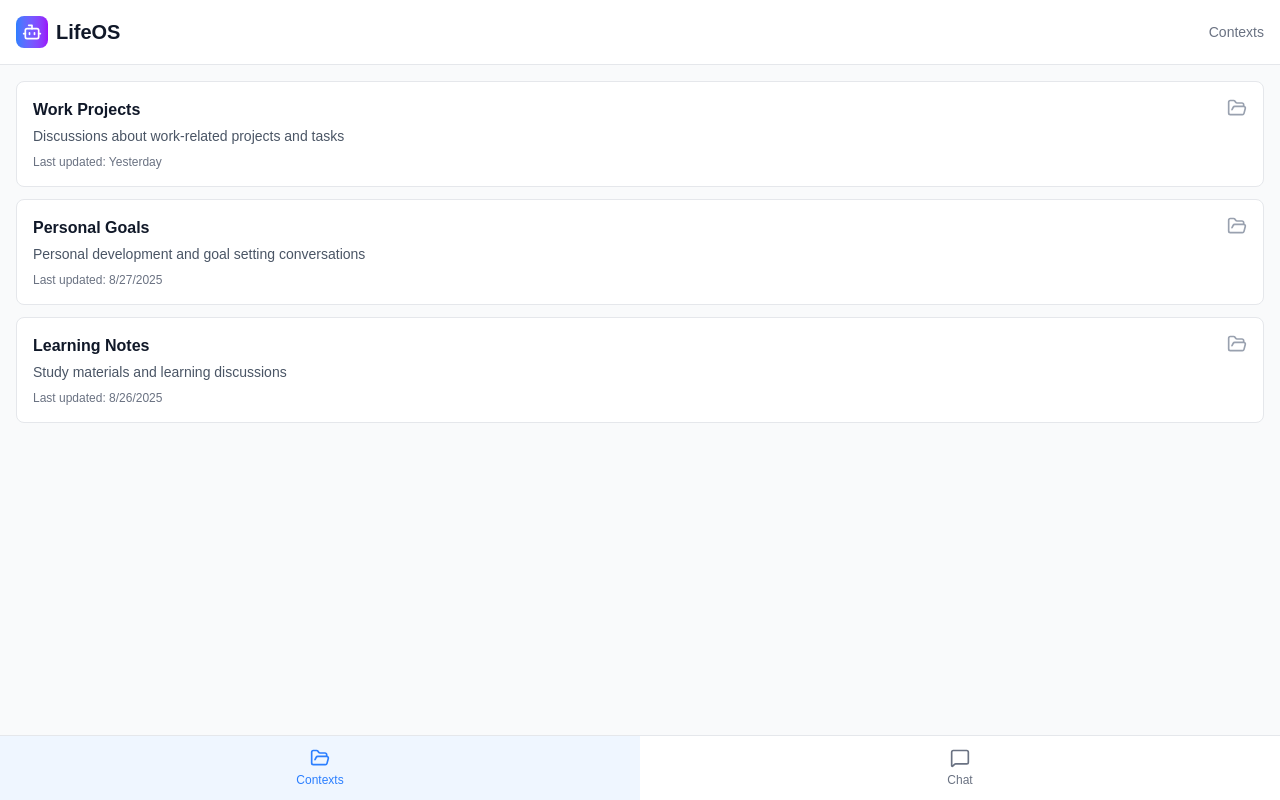
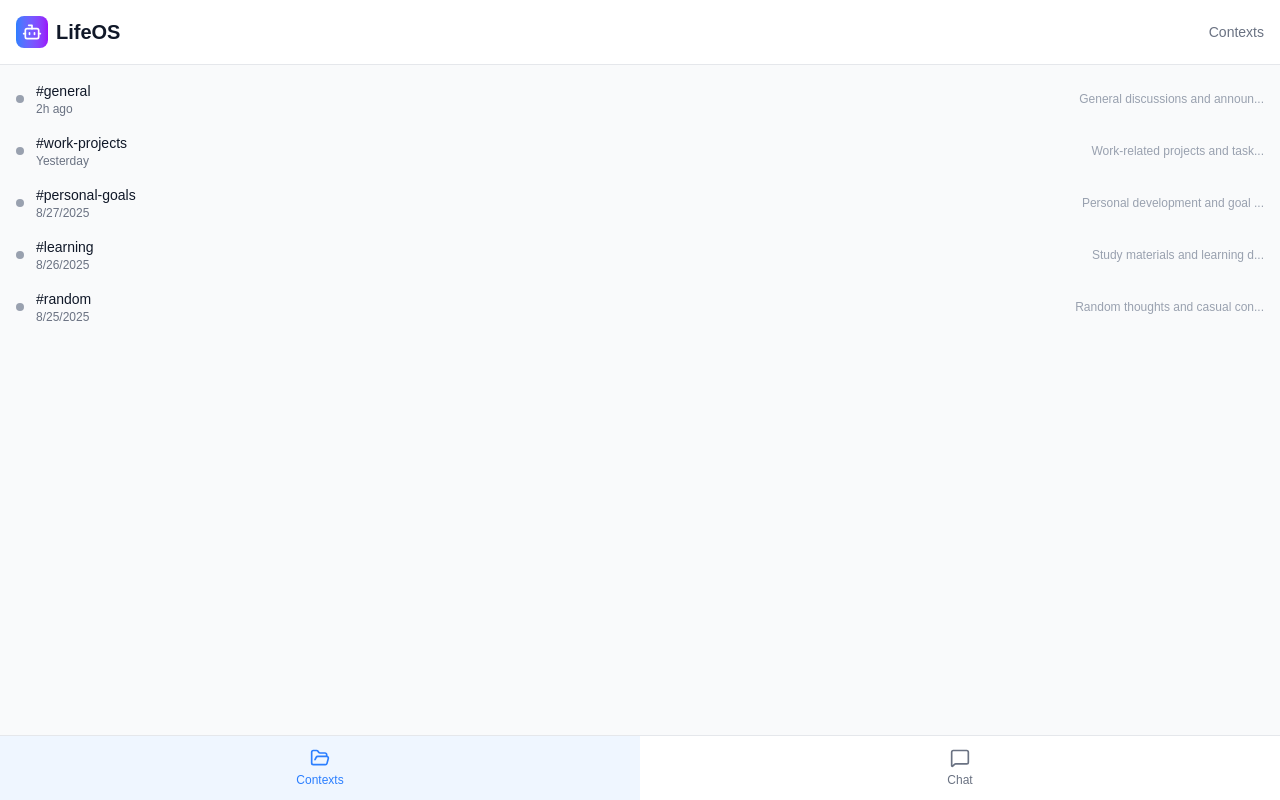
Before and after one commit to ayushmehre/lifeos, a Next.js app: page / in a window 1280 px wide. Both pictures are taken after a click on the button "Contexts". Built offline with nearby package versions, Linux system fonts and the light colour scheme.

Commit message:
feat: make contexts list compact and Slack-like with channel naming

```diff
--- a/src/app/page.tsx
+++ b/src/app/page.tsx
@@ -1,7 +1,16 @@
 "use client";
 
 import { useState, useRef, useEffect } from "react";
-import { Send, Bot, User, Loader2, Download, X, MessageSquare, FolderOpen } from "lucide-react";
+import {
+	Send,
+	Bot,
+	User,
+	Loader2,
+	Download,
+	X,
+	MessageSquare,
+	FolderOpen,
+} from "lucide-react";
 
 interface Message {
 	id: string;
@@ -30,21 +39,33 @@ export default function Home() {
 	const [contexts] = useState<Context[]>([
 		{
 			id: "1",
-			name: "Work Projects",
-			description: "Discussions about work-related projects and tasks",
+			name: "general",
+			description: "General discussions and announcements",
+			lastUpdated: new Date(Date.now() - 2 * 60 * 60 * 1000), // 2 hours ago
+		},
+		{
+			id: "2",
+			name: "work-projects",
+			description: "Work-related projects and tasks",
 			lastUpdated: new Date(Date.now() - 24 * 60 * 60 * 1000), // 1 day ago
 		},
 		{
-			id: "2",
-			name: "Personal Goals",
-			description: "Personal development and goal setting conversations",
+			id: "3",
+			name: "personal-goals",
+			description: "Personal development and goal setting",
 			lastUpdated: new Date(Date.now() - 2 * 24 * 60 * 60 * 1000), // 2 days ago
 		},
 		{
-			id: "3",
-			name: "Learning Notes",
+			id: "4",
+			name: "learning",
 			description: "Study materials and learning discussions",
 			lastUpdated: new Date(Date.now() - 3 * 24 * 60 * 60 * 1000), // 3 days ago
+		},
+		{
+			id: "5",
+			name: "random",
+			description: "Random thoughts and casual conversations",
+			lastUpdated: new Date(Date.now() - 4 * 24 * 60 * 60 * 1000), // 4 days ago
 		},
 	]);
 	const [inputValue, setInputValue] = useState("");
@@ -155,7 +176,9 @@ export default function Home() {
 
 	const formatDate = (date: Date) => {
 		const now = new Date();
-		const diffInHours = Math.floor((now.getTime() - date.getTime()) / (1000 * 60 * 60));
+		const diffInHours = Math.floor(
+			(now.getTime() - date.getTime()) / (1000 * 60 * 60)
+		);
 
 		if (diffInHours < 1) return "Just now";
 		if (diffInHours < 24) return `${diffInHours}h ago`;
@@ -183,26 +206,28 @@ export default function Home() {
 			{/* Main Content */}
 			<div className="flex-1 overflow-hidden">
 				{activeTab === "contexts" ? (
-					<div className="h-full overflow-y-auto p-4">
-						<div className="space-y-3">
+					<div className="h-full overflow-y-auto">
+						<div className="py-2">
 							{contexts.map((context) => (
 								<div
 									key={context.id}
-									className="bg-white dark:bg-gray-800 rounded-lg p-4 border border-gray-200 dark:border-gray-700 hover:bg-gray-50 dark:hover:bg-gray-700 transition-colors cursor-pointer"
+									className="px-4 py-2 hover:bg-gray-100 dark:hover:bg-gray-700 transition-colors cursor-pointer flex items-center justify-between"
 								>
-									<div className="flex items-start justify-between">
-										<div className="flex-1">
-											<h3 className="font-semibold text-gray-900 dark:text-white mb-1">
-												{context.name}
+									<div className="flex items-center space-x-3">
+										<div className="w-2 h-2 bg-gray-400 rounded-full"></div>
+										<div>
+											<h3 className="font-medium text-gray-900 dark:text-white text-sm">
+												#{context.name}
 											</h3>
-											<p className="text-sm text-gray-600 dark:text-gray-300 mb-2">
-												{context.description}
-											</p>
 											<p className="text-xs text-gray-500 dark:text-gray-400">
-												Last updated: {formatDate(context.lastUpdated)}
+												{formatDate(context.lastUpdated)}
 											</p>
 										</div>
-										<FolderOpen className="w-5 h-5 text-gray-400" />
+									</div>
+									<div className="text-xs text-gray-400">
+										{context.description.length > 30
+											? `${context.description.substring(0, 30)}...`
+											: context.description}
 									</div>
 								</div>
 							))}
@@ -246,7 +271,9 @@ export default function Home() {
 													: "bg-white dark:bg-gray-800 text-gray-900 dark:text-white border border-gray-200 dark:border-gray-700"
 											}`}
 										>
-											<p className="text-sm whitespace-pre-wrap">{message.content}</p>
+											<p className="text-sm whitespace-pre-wrap">
+												{message.content}
+											</p>
 											<p
 												className={`text-xs mt-1 ${
 													message.role === "user"
```
